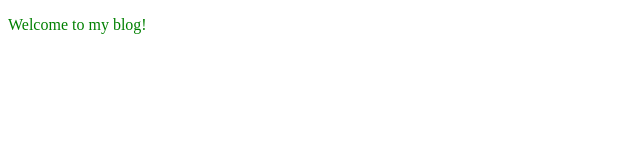
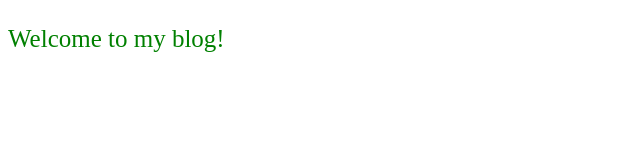
Before and after one commit to MrDT-studiOSx/blog.imdavid.tk, a plain HTML site: page index.html in a window 1280 px wide. Shown: the whole page, without its empty margins (0-640 px from the left). Drawn offline with Linux system fonts and the light colour scheme.

Commit message:
Update index.html

```diff
--- a/index.html
+++ b/index.html
@@ -5,7 +5,7 @@
         <title>I'm Davids blog!</title>
         <meta name="viewport" content="width=device-width, initial-scale=1">
         <style>
-            p { color: green;}
+            p { font-size: 25px; color: green;}
         </style>
     </head>
     <body>
```
